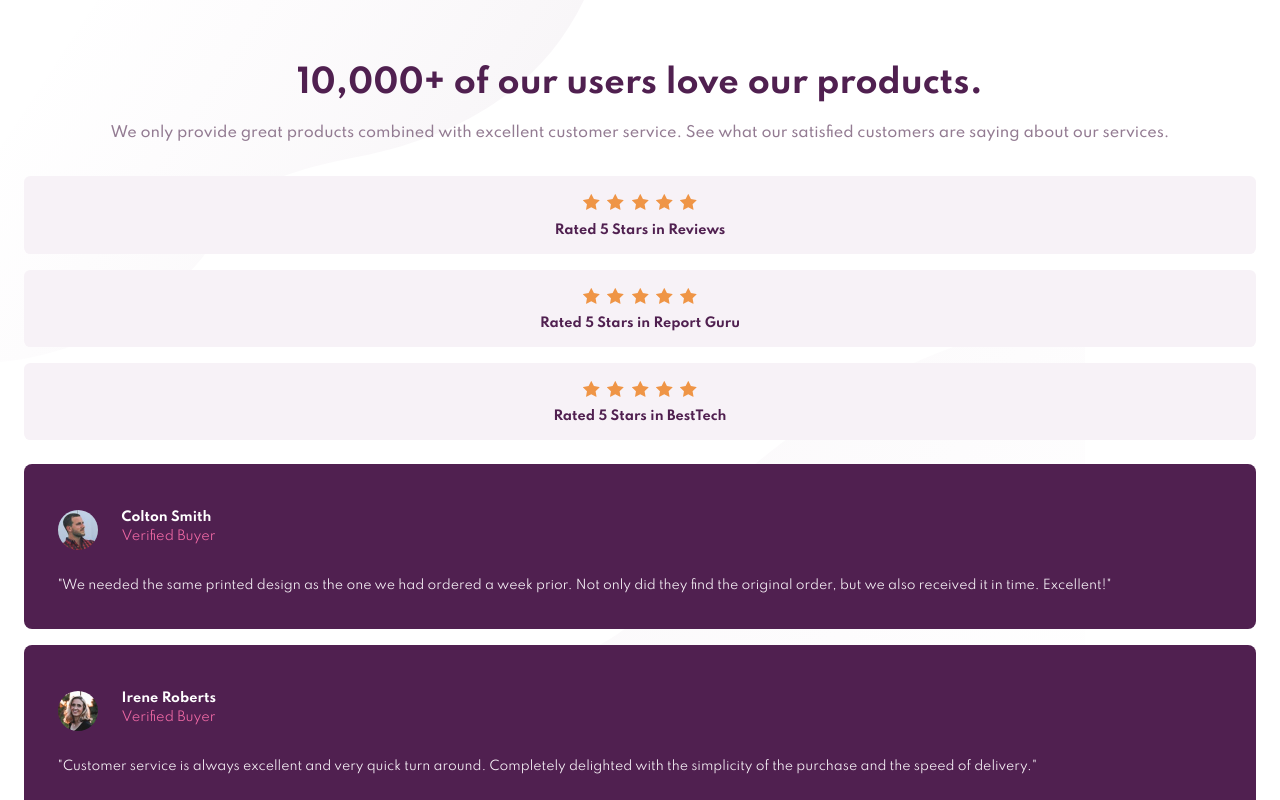
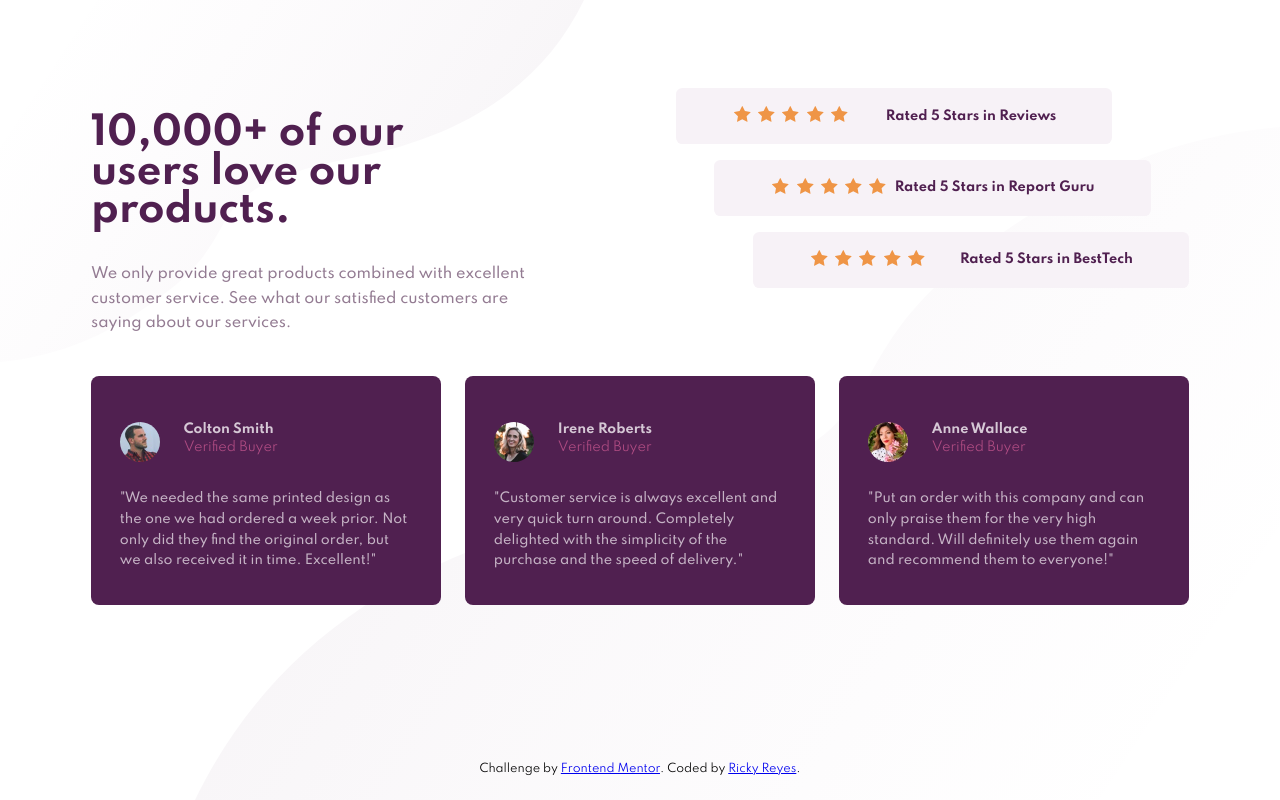
Before and after one commit to RickyReyes/social-proof-section, a plain HTML site: page index.html in a window 1280 px wide. Shown: the top 800 px of the page. Drawn offline with Linux system fonts and the light colour scheme.

Commit message:
mobile done, desktop overflowing

```diff
--- a/index.html
+++ b/index.html
@@ -20,12 +20,15 @@
     <svg class="svg-top" width="584" height="362" xmlns="http://www.w3.org/2000/svg"><defs><linearGradient x1="100%" y1="69.212%" x2="9.399%" y2="32.183%" id="a"><stop stop-color="#8A4389" stop-opacity="0" offset="0%"/><stop stop-color="#512051" offset="100%"/><stop stop-color="#512051" offset="100%"/><stop stop-color="#512051" offset="100%"/></linearGradient></defs><path d="M0 362c40.022-82.8 115.736-135.154 227.141-157.064 167.108-32.864 103.85-66.012 185.949-131.796C467.823 29.284 524.793 4.904 584 0v362H0z" transform="rotate(180 292 181)" fill="url(#a)" fill-rule="evenodd" opacity=".05"/></svg>
     <!-- BOTTOM BG SVG-->
     <svg class ="svg-bottom" width="1085" height="673" xmlns="http://www.w3.org/2000/svg"><defs><linearGradient x1="100%" y1="69.237%" x2="9.399%" y2="32.159%" id="a"><stop stop-color="#8A4389" stop-opacity="0" offset="0%"/><stop stop-color="#512051" offset="100%"/><stop stop-color="#512051" offset="100%"/><stop stop-color="#512051" offset="100%"/></linearGradient></defs><path d="M355 800c74.356-153.934 215.022-251.268 422-292 310.466-61.099 192.94-122.724 345.47-245.025C1224.157 181.442 1330 136.116 1440 127v673H355z" transform="translate(-355 -127)" fill="url(#a)" fill-rule="evenodd" opacity=".05"/></svg>
+    <div class="desktop-flex">
+      <div class="desktop-flex-left">
         <h1>10,000+ of our users love our products.</h1>
         <p class="intro-p">
           We only provide great products combined with excellent customer service.
           See what our satisfied customers are saying about our services.
         </p>
-    <div class="ratings">
+      </div>
+      <div class="ratings desktop-flex-right">
         <div class="rating">
           <div class="stars">
             <svg class= "star" width="17" height="16" xmlns="http://www.w3.org/2000/svg"><path d="M16.539 6.097a.297.297 0 00-.24-.202l-5.36-.779L8.542.26a.296.296 0 00-.53 0L5.613 5.117l-5.36.779a.297.297 0 00-.165.505l3.88 3.78-.917 5.34a.297.297 0 00.43.312l4.795-2.52 4.794 2.52a.296.296 0 00.43-.313l-.916-5.338L16.464 6.4c.08-.08.11-.197.075-.304z" fill="#EF9546" fill-rule="nonzero"/></svg>
@@ -55,11 +58,11 @@
             <svg class= "star" width="17" height="16" xmlns="http://www.w3.org/2000/svg"><path d="M16.539 6.097a.297.297 0 00-.24-.202l-5.36-.779L8.542.26a.296.296 0 00-.53 0L5.613 5.117l-5.36.779a.297.297 0 00-.165.505l3.88 3.78-.917 5.34a.297.297 0 00.43.312l4.795-2.52 4.794 2.52a.296.296 0 00.43-.313l-.916-5.338L16.464 6.4c.08-.08.11-.197.075-.304z" fill="#EF9546" fill-rule="nonzero"/></svg>
           </div>
           <p>Rated 5 Stars in BestTech</p>
-      </div>
-    </div> <!-- end .ratings -->
+        </div> <!-- end .rating -->
+      </div> <!-- end .ratings, .desktop-flex-right -->
+    </div> <!-- end .desktop-flex-->
 
     <div class="reviews">
-
       <section class="buyer">
         <div class="buyer-flex">
           <div class="buyer-flex-left">
--- a/style.scss
+++ b/style.scss
@@ -12,6 +12,12 @@
     --white: hsl(0, 0%, 100%);
 }
 
+/*
+
+Mobile first!!
+
+*/
+
 * {
     margin: 0;
     padding: 0;
@@ -19,8 +25,9 @@
     font-family: Spartan, sans-serif;
 }
 
+
 body {
-    margin: 0;
+    margin: 0 1.5rem;
     padding: 0;
     position: relative;
 }
@@ -28,7 +35,6 @@ body {
 .svg-top, .svg-bottom {
     position: absolute;
     z-index: -1;
-    width: 100%;
 }
 
 .svg-top {
@@ -37,6 +43,7 @@ body {
 
 .svg-bottom {
     bottom: 0;
+    right: 0;
 }
 
 h1, .intro-p {
@@ -45,20 +52,20 @@ h1, .intro-p {
 
 h1 {
     color: var(--very-dark-magenta);
-    padding: 4rem 1.8rem 1.3rem;
-    font-size: 2rem;
+    font-size: 1.95rem;
+    padding: 3em 2rem 2rem;
+    line-height: 1;
 }
 
 .intro-p {
     font-size: .9rem;
-    margin: 0 1.5rem 2rem;
     color: var(--dark-grayish-magenta);
-    line-height: 1.5;
+    line-height: 1.7;
     font-weight: 500;
+    padding-bottom: 2.5rem;
 }
 
 .ratings {
-    margin: 0 1.5rem;
     text-align: center;
 }
 
@@ -81,10 +88,9 @@ h1 {
 
 .reviews {
     color: white;
-    margin: 1.5rem;
-    margin-bottom: 4rem;
+    margin: 3rem 0 6rem;
     .buyer {
-        padding: 2.9rem 2.1rem 2.1rem;
+        padding: 2.9rem 1.8rem 2.1rem;
         margin-bottom: 1rem;
         background-color: var(--very-dark-magenta);
         border-radius: .5rem;
@@ -98,18 +104,23 @@ h1 {
             }
             h2 {
                 font-size: .8rem;
+                color: var(--light-grayish-magenta);
+                opacity: 80%;
             }
             h3 {
                 margin-top: .2rem;
                 font-size: .8rem;
                 font-weight: 400;
                 color: var(--soft-pink);
+                opacity: 60%;
             }
         }
         p {
-            font-size: 0.78rem;
+            font-size: 0.8rem;
             color: var(--light-grayish-magenta);
-            line-height: 1.2rem;
+            line-height: 1.3rem;
+            opacity: 70%;
+            font-weight: 500;
         }
     }
 }
@@ -118,7 +129,77 @@ h1 {
     text-align: center;
     position: absolute;
     font-size: .7rem;
-    bottom: -3.8rem;
+    bottom: -5.8rem;
     left: 50%;
     transform: translateX(-50%);
 }
+
+@media (min-width: 900px) {
+    body {
+        display: flex;
+        flex-direction: column;
+        height: 100vh;
+        width: 100vw;
+        overflow: hidden;
+        margin: 0;
+    }
+
+    h1 {
+        font-size: clamp(1.8rem, 3vw, 3rem);
+        text-align: left;
+        max-width: 450px;
+        padding-left: 0;
+    }
+
+    .intro-p {
+        text-align: left;
+        max-width: 450px;
+    }
+
+    .desktop-flex {
+        display: flex;
+        max-width: calc(1050px + 3em);
+        margin: 0 auto;
+        justify-content: space-between;
+        width: 100%;
+    }
+
+    .ratings {
+        display: flex;
+        flex-direction: column;
+        align-self: center;
+        .rating {
+            flex-direction: row;
+            max-width: 500px;
+            justify-content: space-between;
+            p {
+                align-self: center;
+            }
+        }
+
+        .rating:nth-child(1) {
+            position: relative;
+            right: 6em;
+        }
+        .rating:nth-child(2) {
+            position: relative;
+            right: 3em;
+        }
+        .rating:nth-child(3) {
+            margin-bottom: 0;
+        }
+    }
+
+    .reviews {
+        display: flex;
+        gap: 1.5em;
+        margin: 0 auto 0;
+        .buyer {
+            max-width: 350px;
+        }
+    }
+
+    .attribution {
+        bottom: 1.5rem;
+    }
+}
```
Also changed, not shown: style.css, 1 other file. Lines whose indentation alone changed are shown as unchanged.
